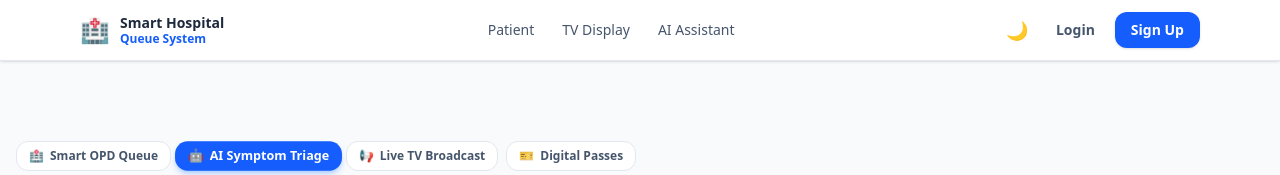
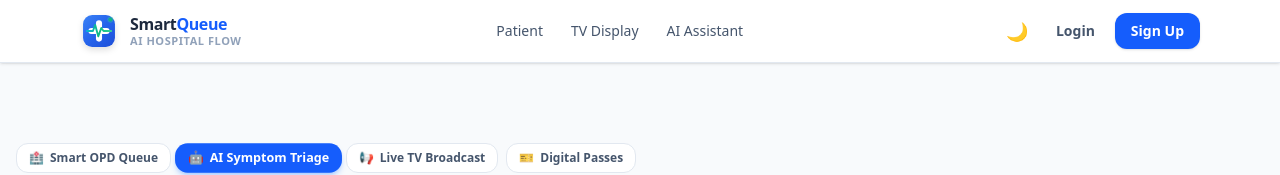
Before and after one commit to Golu-Jaat/smart-hospital-queue, a Next.js app: page / in a window 1280 px wide. Shown: the top 175 px of the page. Built offline with nearby package versions, Linux system fonts and the light colour scheme; no server answers.

Commit message:
feat: design modern Smart Queue vector SVG logo and update navbar branding

```diff
--- a/src/components/Navbar.tsx
+++ b/src/components/Navbar.tsx
@@ -3,6 +3,7 @@
 import Link from "next/link";
 import { NotificationBell } from "./NotificationBell";
 import { ThemeToggle } from "./ThemeToggle";
+import { SmartQueueLogo } from "./SmartQueueLogo";
 import { signOut } from "@/lib/auth";
 import { useRouter } from "next/navigation";
 import { useEffect, useState, useRef } from "react";
@@ -110,14 +111,14 @@ export function Navbar() {
     <header className="border-b border-slate-200 dark:border-slate-800 bg-white dark:bg-slate-900 shadow-sm sticky top-0 z-40 transition-colors">
       <nav className="mx-auto flex max-w-6xl items-center justify-between px-4 py-3">
         {/* Logo */}
-        <Link href="/" className="flex items-center gap-2.5 group">
-          <span className="text-2xl transform group-hover:scale-110 transition-transform">🏥</span>
+        <Link href="/" className="flex items-center gap-3 group">
+          <SmartQueueLogo size={38} />
           <div>
-            <p className="font-black text-slate-800 dark:text-white text-sm leading-tight">
-              Smart Hospital
+            <p className="font-black text-slate-800 dark:text-white text-base tracking-tight leading-tight">
+              Smart<span className="text-blue-600 dark:text-blue-400">Queue</span>
             </p>
-            <p className="text-xs font-semibold text-blue-600 dark:text-blue-400 leading-tight">
-              Queue System
+            <p className="text-[11px] font-bold text-slate-400 dark:text-slate-500 uppercase tracking-wider leading-tight">
+              AI Hospital Flow
             </p>
           </div>
         </Link>
--- /dev/null
+++ b/src/components/SmartQueueLogo.tsx
@@ -0,0 +1,137 @@
+"use client";
+
+interface SmartQueueLogoProps {
+  size?: number;
+  className?: string;
+  variant?: "pulse-cross" | "smart-shield" | "infinity-flow" | "token-hex";
+}
+
+export function SmartQueueLogo({
+  size = 36,
+  className = "",
+  variant = "pulse-cross",
+}: SmartQueueLogoProps) {
+  if (variant === "smart-shield") {
+    return (
+      <div
+        className={`relative inline-flex items-center justify-center ${className}`}
+        style={{ width: size, height: size }}
+      >
+        <svg
+          viewBox="0 0 100 100"
+          fill="none"
+          xmlns="http://www.w3.org/2000/svg"
+          className="w-full h-full drop-shadow-md"
+        >
+          <defs>
+            <linearGradient id="shieldGrad" x1="0%" y1="0%" x2="100%" y2="100%">
+              <stop offset="0%" stopColor="#3b82f6" />
+              <stop offset="100%" stopColor="#1d4ed8" />
+            </linearGradient>
+            <linearGradient id="glowGrad" x1="0%" y1="0%" x2="100%" y2="100%">
+              <stop offset="0%" stopColor="#10b981" />
+              <stop offset="100%" stopColor="#06b6d4" />
+            </linearGradient>
+          </defs>
+          {/* Shield Base */}
+          <path
+            d="M50 8L86 22V50C86 72 70.5 90.5 50 96C29.5 90.5 14 72 14 50V22L50 8Z"
+            fill="url(#shieldGrad)"
+          />
+          {/* Glowing Inner Shield */}
+          <path
+            d="M50 16L78 27V49C78 67 65.5 82 50 87C34.5 82 22 67 22 49V27L50 16Z"
+            fill="#0f172a"
+            fillOpacity="0.35"
+          />
+          {/* Glowing Cross + Q Tail */}
+          <path
+            d="M44 32H56V44H68V56H56V68H44V56H32V44H44V32Z"
+            fill="url(#glowGrad)"
+          />
+          {/* Dynamic Fast-Track Arrow */}
+          <circle cx="68" cy="68" r="7" fill="#10b981" />
+          <path d="M66 65L71 68L66 71" stroke="white" strokeWidth="1.5" strokeLinecap="round" />
+        </svg>
+      </div>
+    );
+  }
+
+  if (variant === "infinity-flow") {
+    return (
+      <div
+        className={`relative inline-flex items-center justify-center ${className}`}
+        style={{ width: size, height: size }}
+      >
+        <svg
+          viewBox="0 0 100 100"
+          fill="none"
+          xmlns="http://www.w3.org/2000/svg"
+          className="w-full h-full drop-shadow-md"
+        >
+          <defs>
+            <linearGradient id="flowGrad1" x1="0%" y1="0%" x2="100%" y2="100%">
+              <stop offset="0%" stopColor="#2563eb" />
+              <stop offset="50%" stopColor="#38bdf8" />
+              <stop offset="100%" stopColor="#10b981" />
+            </linearGradient>
+          </defs>
+          {/* Continuous Loop Track */}
+          <circle cx="50" cy="50" r="38" stroke="url(#flowGrad1)" strokeWidth="8" strokeLinecap="round" strokeDasharray="180 50" />
+          {/* Medical Plus Center */}
+          <rect x="44" y="28" width="12" height="44" rx="6" fill="#3b82f6" />
+          <rect x="28" y="44" width="44" height="12" rx="6" fill="#10b981" />
+          <circle cx="50" cy="50" r="4" fill="white" />
+        </svg>
+      </div>
+    );
+  }
+
+  // Default: Modern Pulse-Cross (Healthcare Cross + High-Speed Queue Wave)
+  return (
+    <div
+      className={`relative inline-flex items-center justify-center ${className}`}
+      style={{ width: size, height: size }}
+    >
+      <svg
+        viewBox="0 0 100 100"
+        fill="none"
+        xmlns="http://www.w3.org/2000/svg"
+        className="w-full h-full drop-shadow-md transition-transform duration-300 group-hover:scale-110"
+      >
+        <defs>
+          <linearGradient id="crossGrad" x1="0%" y1="0%" x2="100%" y2="100%">
+            <stop offset="0%" stopColor="#3b82f6" />
+            <stop offset="50%" stopColor="#2563eb" />
+            <stop offset="100%" stopColor="#1d4ed8" />
+          </linearGradient>
+          <linearGradient id="pulseGrad" x1="0%" y1="0%" x2="100%" y2="0%">
+            <stop offset="0%" stopColor="#06b6d4" />
+            <stop offset="50%" stopColor="#10b981" />
+            <stop offset="100%" stopColor="#34d399" />
+          </linearGradient>
+        </defs>
+
+        {/* Outer Rounded Container with subtle glow */}
+        <rect x="8" y="8" width="84" height="84" rx="24" fill="url(#crossGrad)" />
+
+        {/* Hospital Medical Cross Base */}
+        <rect x="42" y="22" width="16" height="56" rx="8" fill="white" />
+        <rect x="22" y="42" width="56" height="16" rx="8" fill="white" />
+
+        {/* Futuristic Real-Time Heartbeat / Queue Wave */}
+        <path
+          d="M18 50H34L40 34L48 64L56 42L62 50H82"
+          stroke="url(#pulseGrad)"
+          strokeWidth="5"
+          strokeLinecap="round"
+          strokeLinejoin="round"
+        />
+
+        {/* Active Real-Time Signal Dot */}
+        <circle cx="80" cy="20" r="5" fill="#10b981" />
+        <circle cx="80" cy="20" r="7" stroke="#34d399" strokeWidth="2" opacity="0.6" />
+      </svg>
+    </div>
+  );
+}
```
